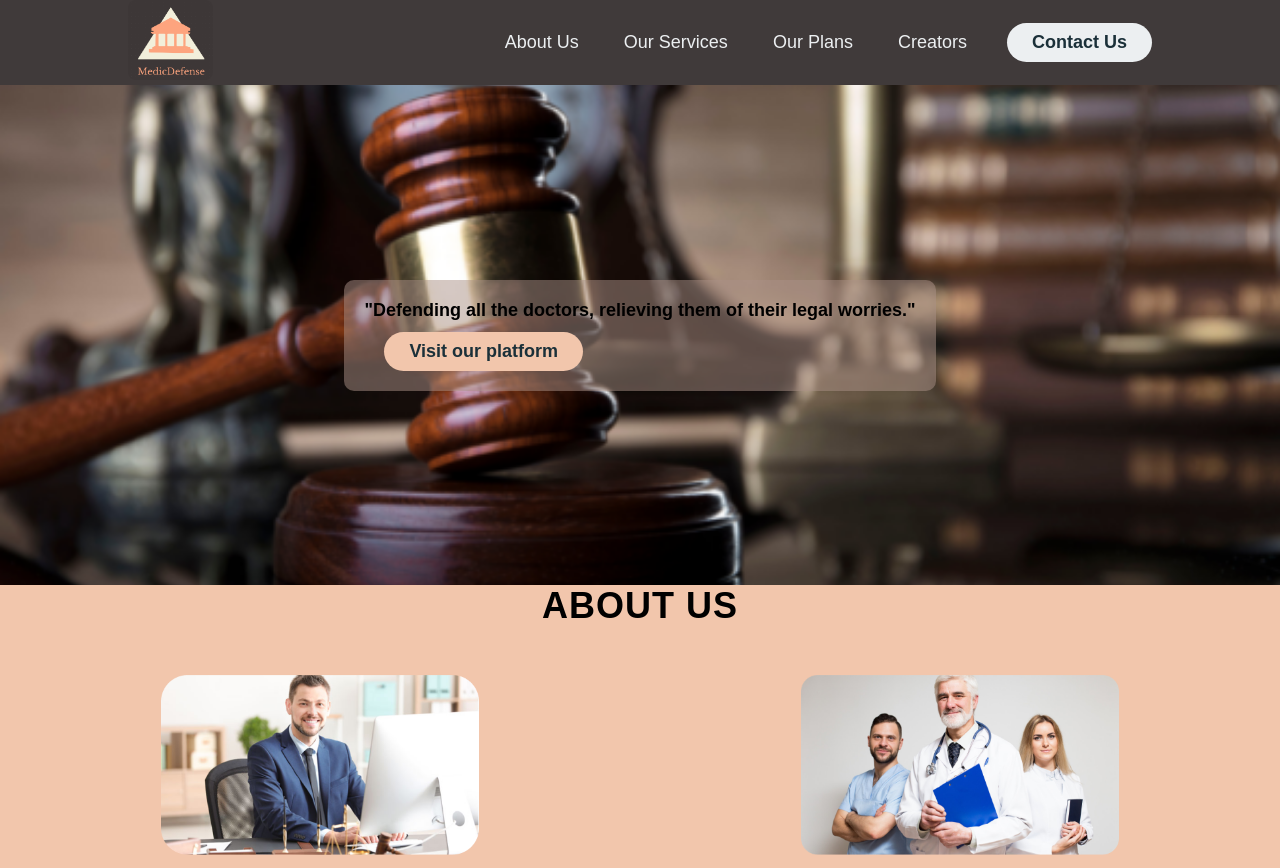
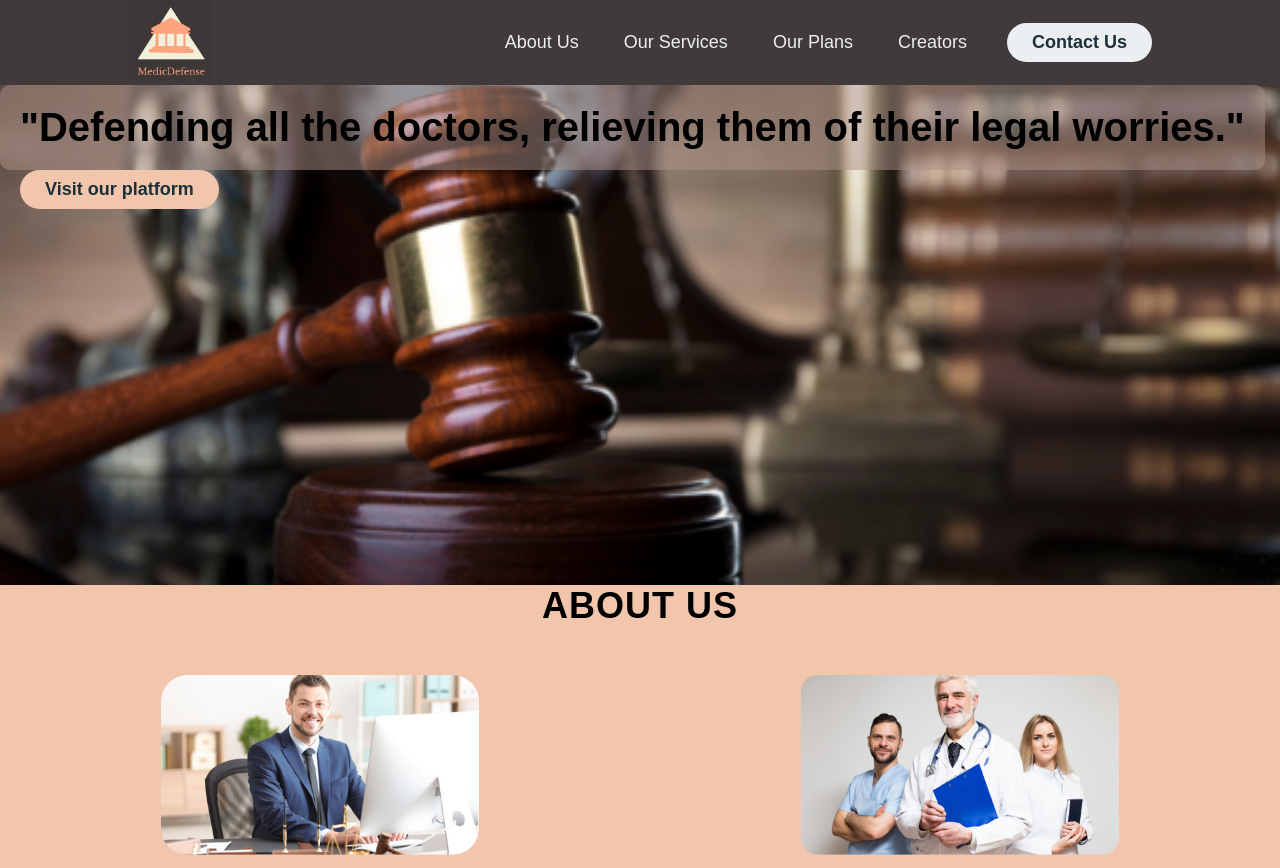
Before and after one commit to Aplicaciones-Web-Grupo-CodeRush/Landing-page-MedicDefense, a plain HTML site: page index.html in a window 1280 px wide. Shown: the top 868 px of the page. Drawn offline with nearby package versions, Linux system fonts and the light colour scheme.

Commit message:
chore: Another fix for the Inicio section.

```diff
--- a/assets/style.css
+++ b/assets/style.css
@@ -166,7 +166,7 @@ ul li{
   display: flex;
 }
 
-.texto-inicio {
+.texto-inicio p {
   margin: auto;
   padding: 20px;
   background-color: #ac918880;
```
